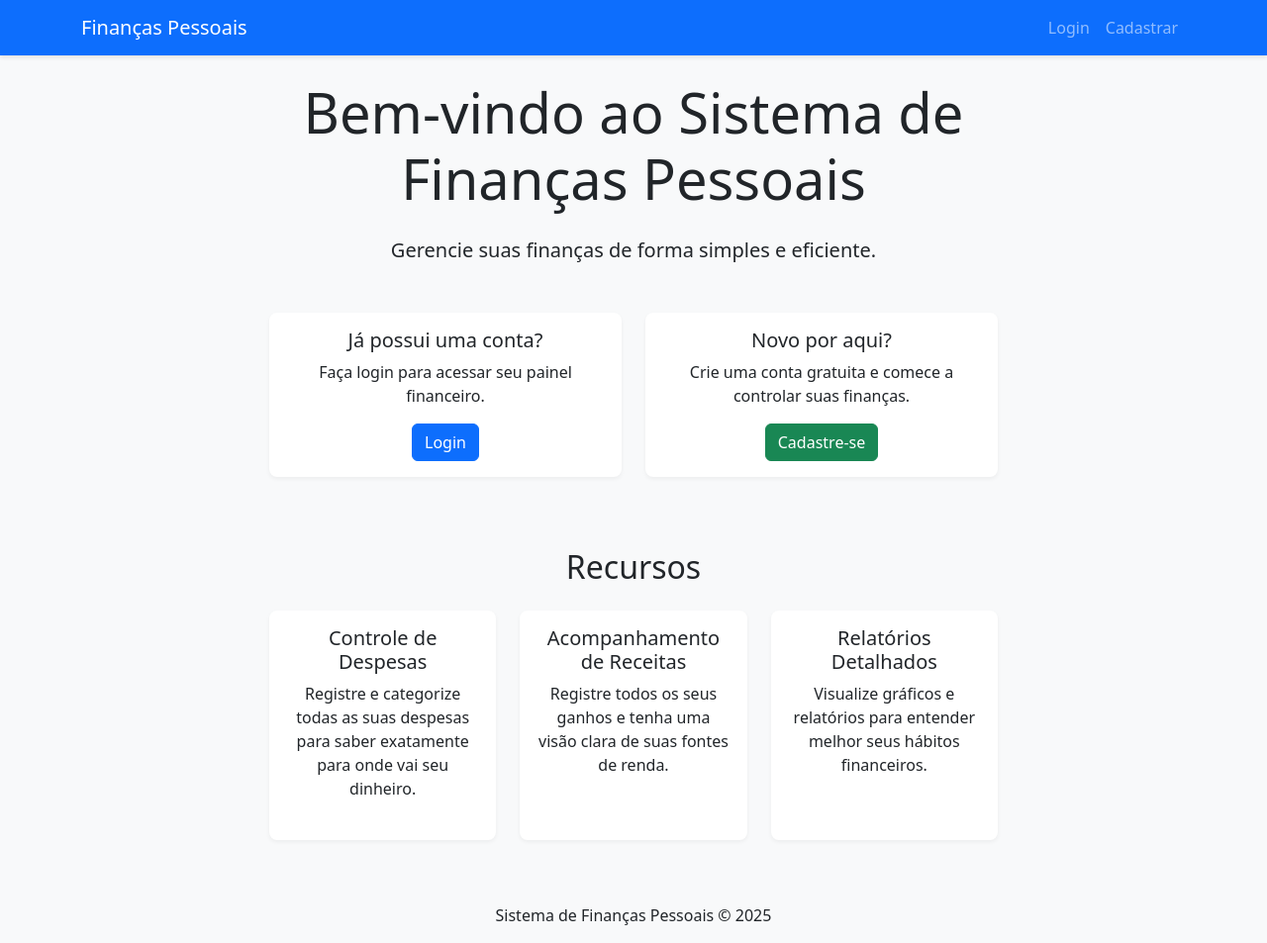
After one commit to carlosalbertoprojetos/fintrack-flask-platform, a Flask app: page / in a window 1280 px wide. The commit adds this page. Shown: the whole page at 99% size. Run offline with Flask 3, Linux system fonts and the light colour scheme.

Commit message:
protótipo pronto para testes

```diff
--- a/app/__init__.py
+++ b/app/__init__.py
@@ -14,6 +14,8 @@ login_manager.login_view = "auth.login"
 def create_app(config_class=Config):
     app = Flask(__name__)
     app.config.from_object(config_class)
+
+    app.config.from_mapping(DEBUG=True)
 
     db.init_app(app)
     migrate.init_app(app, db)
--- a/app/models.py
+++ b/app/models.py
@@ -32,7 +32,7 @@ class User(UserMixin, db.Model):
 # Criptografar senha do usuário
 class SecureData(db.Model):
     id = db.Column(db.Integer, primary_key=True)
-    user_id = db.Column(db.Integer, db.ForeignKey('user.id'))
+    user_id = db.Column(db.Integer, db.ForeignKey('users.id'))
     encrypted_data = db.Column(db.LargeBinary)
 
 
--- a/app/routes.py
+++ b/app/routes.py
@@ -44,7 +44,6 @@ def register():
         return redirect(url_for("auth.login"))
 
     return render_template("add_register.html", form=form)
-
 
 
 @main_bp.route("/dashboard")
@@ -369,7 +368,6 @@ def edit_expense(id):
 
     if form.validate_on_submit():
         expense.name = form.name.data
-        expense.exclusive = form.exclusive.data  # Atualizar com o valor do formulário
 
         # Se o usuário selecionou uma categoria válida
         expense.category_id = (
--- /dev/null
+++ b/app/templates/index.html
@@ -0,0 +1,68 @@
+{% extends "base.html" %}
+
+{% block title %}Finanças Pessoais - Início{% endblock %}
+
+{% block content %}
+<div class="row justify-content-center">
+    <div class="col-md-8 text-center">
+        <h1 class="display-4 mb-4">Bem-vindo ao Sistema de Finanças Pessoais</h1>
+        <p class="lead">Gerencie suas finanças de forma simples e eficiente.</p>
+
+        <div class="mt-5">
+            <div class="row">
+                <div class="col-md-6">
+                    <div class="card mb-4">
+                        <div class="card-body">
+                            <h5 class="card-title">Já possui uma conta?</h5>
+                            <p class="card-text">Faça login para acessar seu painel financeiro.</p>
+                            <a href="{{ url_for('auth.login') }}" class="btn btn-primary">Login</a>
+                        </div>
+                    </div>
+                </div>
+                <div class="col-md-6">
+                    <div class="card mb-4">
+                        <div class="card-body">
+                            <h5 class="card-title">Novo por aqui?</h5>
+                            <p class="card-text">Crie uma conta gratuita e comece a controlar suas finanças.</p>
+                            <a href="{{ url_for('auth.register') }}" class="btn btn-success">Cadastre-se</a>
+                        </div>
+                    </div>
+                </div>
+            </div>
+        </div>
+
+        <div class="mt-5">
+            <h2>Recursos</h2>
+            <div class="row mt-4">
+                <div class="col-md-4">
+                    <div class="card h-100">
+                        <div class="card-body">
+                            <h5 class="card-title">Controle de Despesas</h5>
+                            <p class="card-text">Registre e categorize todas as suas despesas para saber exatamente para
+                                onde vai seu dinheiro.</p>
+                        </div>
+                    </div>
+                </div>
+                <div class="col-md-4">
+                    <div class="card h-100">
+                        <div class="card-body">
+                            <h5 class="card-title">Acompanhamento de Receitas</h5>
+                            <p class="card-text">Registre todos os seus ganhos e tenha uma visão clara de suas fontes de
+                                renda.</p>
+                        </div>
+                    </div>
+                </div>
+                <div class="col-md-4">
+                    <div class="card h-100">
+                        <div class="card-body">
+                            <h5 class="card-title">Relatórios Detalhados</h5>
+                            <p class="card-text">Visualize gráficos e relatórios para entender melhor seus hábitos
+                                financeiros.</p>
+                        </div>
+                    </div>
+                </div>
+            </div>
+        </div>
+    </div>
+</div>
+{% endblock %}
--- a/app/templates/list_categories.html
+++ b/app/templates/list_categories.html
@@ -4,8 +4,8 @@
 
 {% block content %}
 
-<div class="d-flex justify-content-between align-items-center mb-4">
-    <h1>Categorias</h1>
+<div class="d-flex justify-content-between align-items-center">
+    <h1 class="h3 text-gray-800">Categorias</h1>
 </div>
 
 <div class="card">
@@ -69,7 +69,7 @@
                             <a href="{{ url_for('transaction.edit_category', id=category.id) }}"
                                 class="btn btn-outline-primary btn-sm">Editar</a>
                             <!-- Link para excluir a despesa -->
-                            <a href="{{ url_for('transaction.delete_expense', id=category.id) }}"
+                            <a href="{{ url_for('transaction.delete_category', id=category.id) }}"
                                 class="btn btn-outline-danger btn-sm"
                                 onclick="return confirm('Tem certeza que deseja excluir esta despesa?');">Excluir</a>
                         </td>
--- a/app/templates/list_expensives.html
+++ b/app/templates/list_expensives.html
@@ -4,8 +4,8 @@
 
 {% block content %}
 
-<div class="d-flex justify-content-between align-items-center mb-4">
-    <h1>Descrições</h1>
+<div class="d-flex justify-content-between align-items-center">
+    <h1 class="h3 text-gray-800">Descrições</h1>
 </div>
 
 <div class="card">
--- a/app/templates/list_payment_method.html
+++ b/app/templates/list_payment_method.html
@@ -4,8 +4,8 @@
 
 {% block content %}
 
-<div class="d-flex justify-content-between align-items-center mb-4">
-    <h1>Formas de Pagamento</h1>
+<div class="d-flex justify-content-between align-items-center">
+    <h1 class="h3 text-gray-800">Formas de Pagamento</h1>
 </div>
 
 <div class="card">
--- a/app/templates/list_transactions.html
+++ b/app/templates/list_transactions.html
@@ -4,9 +4,9 @@
 
 {% block content %}
 
-<div class="d-flex justify-content-between align-items-center mb-4">
-    <h1>Transações</h1>
-    <a href="{{ url_for('transaction.add_transaction') }}" class="btn btn-primary">Nova Transação</a>
+<div class="d-flex justify-content-between align-items-center">
+    <h1 class="h3 text-gray-800">Transações</h1>
+    <a href="{{ url_for('transaction.add_transaction') }}" class="btn btn-primary btn-sm">Nova Transação</a>
 </div>
 
 {% if transactions %}
```
Also changed, not shown: app/templates/add_data.html (deleted, +0 -13 lines), app/templates/add_receita.html (deleted, +0 -21 lines), app/templates/listar_reposicoes.html (deleted, +0 -33 lines), app/templates/listar_transacoes.html (deleted, +0 -39 lines), instance/financas.db, 1 other file.
